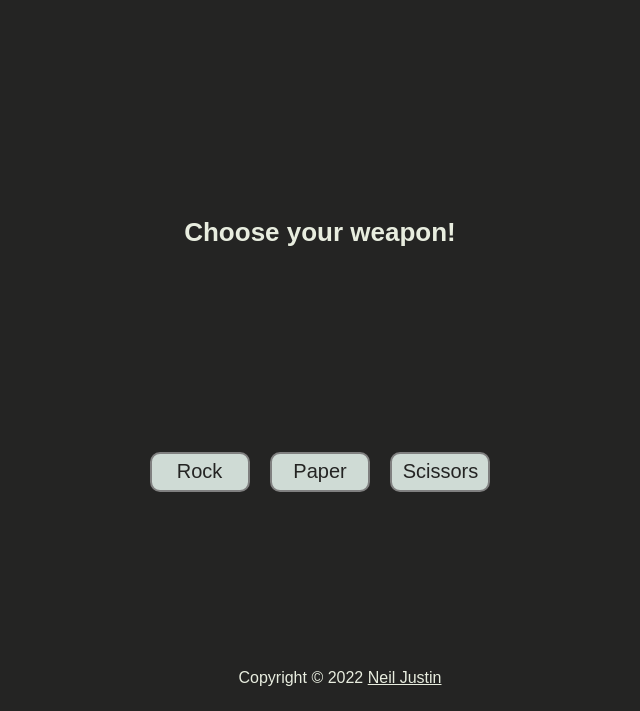
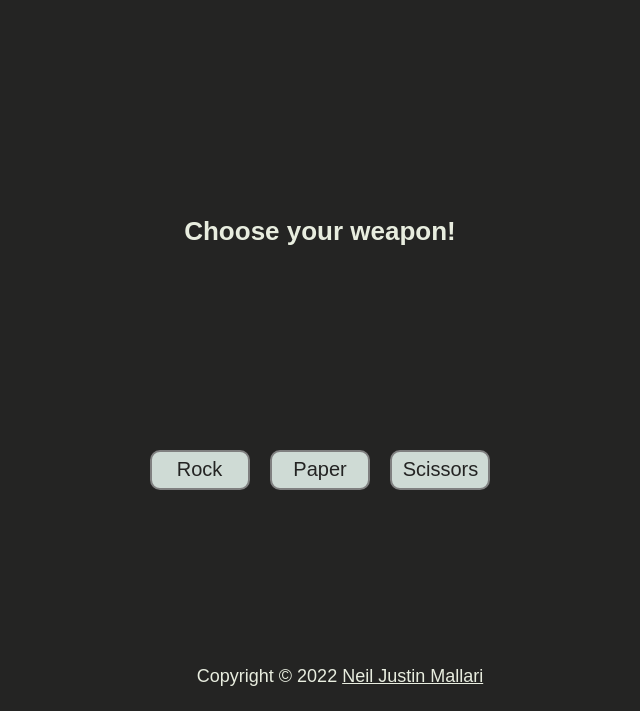
Before and after one commit to neil-justin/rock-paper-scissors, a plain HTML site: page index.html in a window 1280 px wide. Shown: the part 105-816 px from the top of the page, without its empty margins (320-960 px from the left). Drawn offline with Linux system fonts and the light colour scheme.

Commit message:
Add developer's last name and increase footer's text size

```diff
--- a/index.html
+++ b/index.html
@@ -23,7 +23,7 @@
     </div>
     <footer>
         <ul>
-            <li class="footer-text">Copyright © 2022 <a href="https://github.com/neil-justin">Neil Justin</a></li>
+            <li class="footer-text">Copyright © 2022 <a href="https://github.com/neil-justin">Neil Justin Mallari</a></li>
         </ul>
     </footer>
 </body>
--- a/style.css
+++ b/style.css
@@ -75,6 +75,7 @@ ul {
 }
 
 .footer-text {
+    font-size: large;
     color: #e8eddf;
 }
 
```
